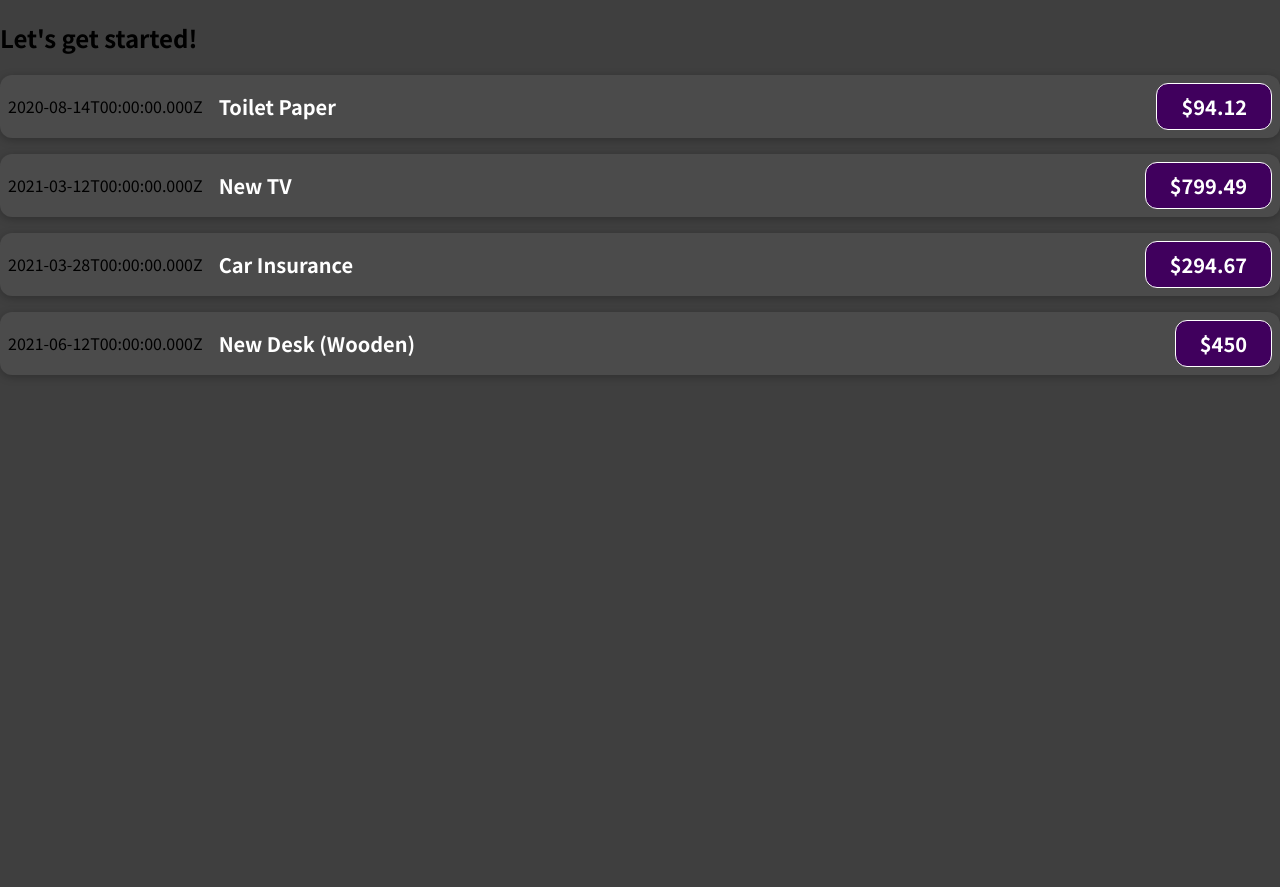
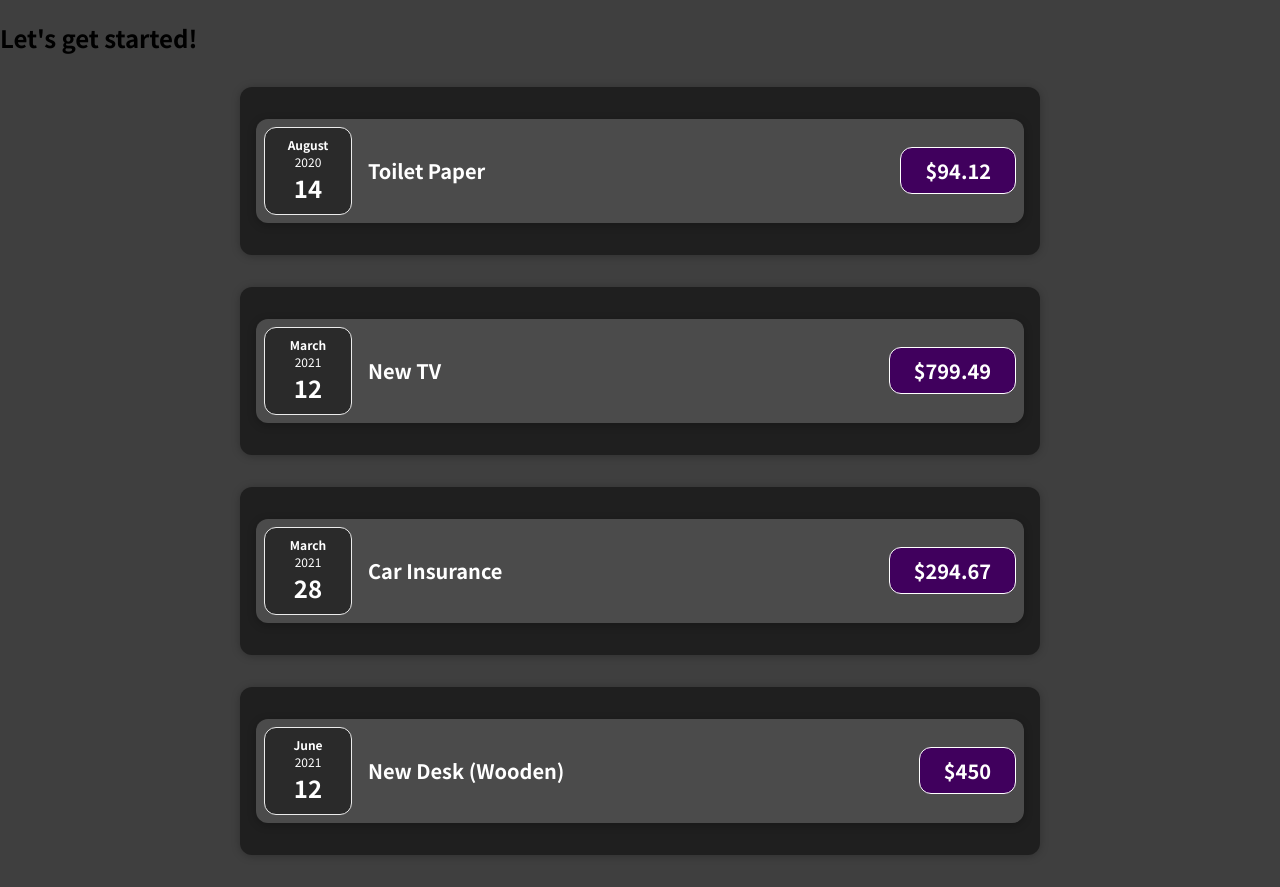
Before and after one commit to yashdeeptandon/Reactjs, a JavaScript app: page / in a window 1280 px wide. Before the commit the page ends 800 px from the top, so only its background shows below. Built offline with nearby package versions, Linux system fonts and the light colour scheme.

Commit message:
section-3 completed

```diff
--- a/src/App.js
+++ b/src/App.js
@@ -1,4 +1,4 @@
-import ExpenseItem from "./components/ExpenseItem";
+import Expenses from "./components/Expenses";
 
 function App() {
   const expenses = [
@@ -26,26 +26,10 @@
   return (
     <div>
       <h2>Let's get started!</h2>
-      <ExpenseItem
-        title={expenses[0].title}
-        amount={expenses[0].amount}
-        date={expenses[0].date}
-      ></ExpenseItem>
-      <ExpenseItem
-        title={expenses[1].title}
-        amount={expenses[1].amount}
-        date={expenses[1].date}
-      ></ExpenseItem>
-      <ExpenseItem
-        title={expenses[2].title}
-        amount={expenses[2].amount}
-        date={expenses[2].date}
-      ></ExpenseItem>
-      <ExpenseItem
-        title={expenses[3].title}
-        amount={expenses[3].amount}
-        date={expenses[3].date}
-      ></ExpenseItem>
+      <Expenses expenses={expenses[0]}></Expenses>
+      <Expenses expenses={expenses[1]}></Expenses>
+      <Expenses expenses={expenses[2]}></Expenses>
+      <Expenses expenses={expenses[3]}></Expenses>
     </div>
   );
 }
--- /dev/null
+++ b/src/components/ExpenseDate.css
@@ -0,0 +1,26 @@
+.expense-date {
+  display: flex;
+  flex-direction: column;
+  width: 5.5rem;
+  height: 5.5rem;
+  border: 1px solid #ececec;
+  background-color: #2a2a2a;
+  color: white;
+  border-radius: 12px;
+  align-items: center;
+  justify-content: center;
+}
+
+.expense-date__month {
+  font-size: 0.75rem;
+  font-weight: bold;
+}
+
+.expense-date__year {
+  font-size: 0.75rem;
+}
+
+.expense-date__day {
+  font-size: 1.5rem;
+  font-weight: bold;
+}
--- /dev/null
+++ b/src/components/ExpenseDate.js
@@ -0,0 +1,17 @@
+import "./ExpenseDate.css";
+
+function ExpenseDate(props) {
+  const month = props.date.toLocaleString("en-US", { month: "long" });
+  const year = props.date.getFullYear();
+  const day = props.date.toLocaleString("en-US", { day: "2-digit" });
+
+  return (
+    <div className="expense-date">
+      <div className="expense-date__month">{month}</div>
+      <div className="expense-date__year">{year}</div>
+      <div className="expense-date__day">{day}</div>
+    </div>
+  );
+}
+
+export default ExpenseDate;
--- a/src/components/ExpenseItem.js
+++ b/src/components/ExpenseItem.js
@@ -1,9 +1,10 @@
 import "./ExpenseItem.css";
+import ExpenseDate from "./ExpenseDate";
 
 function ExpenseItem(props) {
   return (
     <div className="expense-item">
-      <div>{props.date.toISOString()}</div>
+      <ExpenseDate date={props.date} />
       <div className="expense-item__description">
         <h2>{props.title}</h2>
         <div className="expense-item__price">${props.amount}</div>
--- /dev/null
+++ b/src/components/Expenses.css
@@ -0,0 +1,9 @@
+.expenses {
+    padding: 1rem;
+    background-color: rgb(31, 31, 31);
+    margin: 2rem auto;
+    width: 50rem;
+    max-width: 95%;
+    border-radius: 12px;
+    box-shadow: 0 1px 8px rgba(0, 0, 0, 0.25);
+}
--- /dev/null
+++ b/src/components/Expenses.js
@@ -0,0 +1,16 @@
+import "./Expenses.css";
+import ExpenseItem from "./ExpenseItem";
+
+function Expenses(props) {
+  return (
+    <div className="expenses">
+      <ExpenseItem
+        title={props.expenses.title}
+        amount={props.expenses.amount}
+        date={props.expenses.date}
+      ></ExpenseItem>
+    </div>
+  );
+}
+
+export default Expenses;
```
